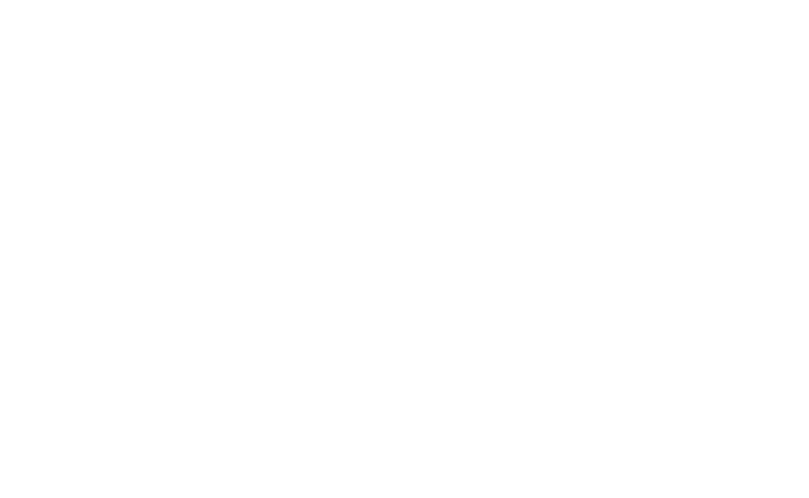
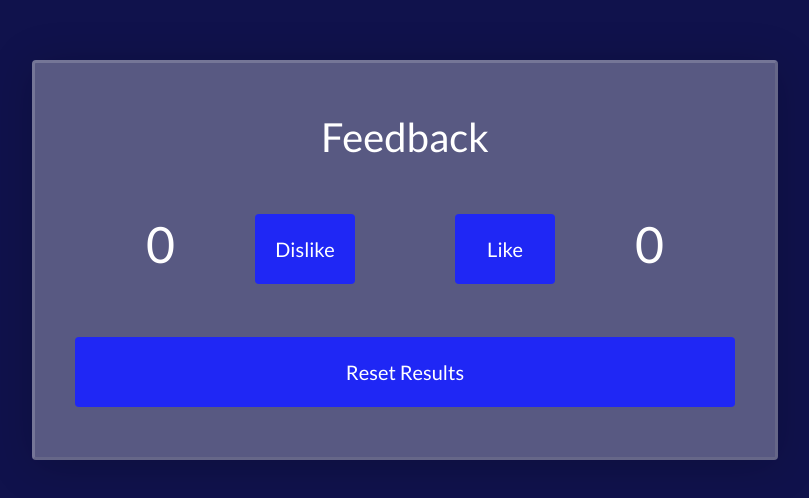
Before and after one commit to TaniaNovikova/42-2_REACT, a React (Create React App) app: page / in a window 1280 px wide. Shown: the part 140-638 px from the top of the page, without its empty margins (235-1044 px from the left). Built offline with nearby package versions, Linux system fonts and the light colour scheme.

Commit message:
Homework04 Feedback

```diff
--- a/src/App.jsx
+++ b/src/App.jsx
@@ -4,7 +4,7 @@
 // import Lesson04 from "./lessons/Lesson04/Lesson04";
 
 // import Homework02 from "./homeworks/Homework02/Homework02";
-// import Homework04 from "./homeworks/Homework04/Homework04"
+import Homework04 from "./homeworks/Homework04/Homework04"
 
 // import Consult02 from "./consultations/Consult02/Consult02";
 
@@ -15,7 +15,7 @@
       {/* <Lesson03/> */}
       {/* <Lesson04/> */}
       {/* <Homework02 /> */}
-      {/* <Homework04/> */}
+      <Homework04/>
       {/* <Consult02 /> */}
     </div>
   );
--- /dev/null
+++ b/src/components/Feedback/Feedback.jsx
@@ -0,0 +1,54 @@
+import "./styles.css";
+import Button from "../Button/Button";
+import { useState } from "react";
+
+function Feedback() {
+  const [likes, setLikes] = useState(0);
+
+  const likesIncrement = () => {
+    setLikes((likes) => likes + 1);
+  };
+
+  const [dislikes, setDislikes] = useState(0);
+
+  const dislikesIncrement = () => {
+    setDislikes((dislikes) => dislikes + 1);
+  };
+
+  const resetAllResults = () => {
+    setLikes(0);
+    setDislikes(0);
+  };
+  return (
+    <div className="feedback-wrapper">
+      <div className="title">Feedback</div>
+      <div className="likes-dislikes-wrapper">
+        <div className="result-wrapper">{dislikes}</div>
+
+        <div className="likes-dislikes-buttons-wrapper">
+          <div className="button-control">
+            <Button
+              className="likes-dislikes-button"
+              name="Dislike"
+              onClick={dislikesIncrement}
+            />
+          </div>
+          <div className="button-control">
+            <Button
+              className="likes-dislikes-button"
+              name="Like"
+              onClick={likesIncrement}
+            />
+          </div>
+        </div>
+        <div className="result-wrapper likes">{likes}</div>
+      </div>
+      <Button
+        className="reset-button"
+        name="Reset Results"
+        onClick={resetAllResults}
+      />
+    </div>
+  );
+}
+export default Feedback;
--- /dev/null
+++ b/src/components/Feedback/styles.css
@@ -0,0 +1,57 @@
+@import url("https://fonts.googleapis.com/css2?family=Lato:ital,wght@0,100;0,300;0,400;0,700;0,900;1,100;1,300;1,400;1,700;1,900&display=swap");
+
+.feedback-wrapper {
+  display: flex;
+  flex-direction: column;
+  justify-content: space-between;
+
+  min-width: 600px;
+  width: fit-content;
+  height: 400px;
+  border: 3px outset rgba(255, 255, 255, 0.176);
+  border-radius: 4px;
+  padding: 50px 40px;
+  background-color: rgb(255, 255, 255, 0.3);
+  box-shadow: 0 5px 45px rgba(0, 0, 0, 0.2);
+
+  color: rgba(255, 255, 255, 1);
+  font-family: Lato, Helvetica, sans-serif;
+  font-weight: 400;
+}
+
+.title {
+  display: flex;
+  justify-content: center;
+  font-size: 40px;
+}
+
+.likes-dislikes-wrapper {
+  display: flex;
+  justify-content: space-between;
+  gap: 80px;
+  width: 100%;
+}
+
+.likes-dislikes-buttons-wrapper {
+  display: flex;
+  justify-content: space-between;
+  width: 300px;
+  gap: 80px;
+}
+
+.result-wrapper {
+  width: fit-content;
+  display: flex;
+  justify-content: flex-end;
+  min-width: 100px;
+  font-size: 50px;
+  font-weight: 400;
+}
+
+.likes {
+  justify-content: flex-start;
+}
+
+.button-control {
+  width: 100px;
+}
--- /dev/null
+++ b/src/homeworks/Homework04/Homework04.jsx
@@ -0,0 +1,10 @@
+import Feedback from "../../components/Feedback/Feedback";
+import "./styles.css"
+
+function Homework04() {
+  return (
+  <div className="homework04-wrapper">
+   <Feedback/>
+  </div>)
+}
+export default Homework04;
--- /dev/null
+++ b/src/homeworks/Homework04/styles.css
@@ -0,0 +1,9 @@
+.homework04-wrapper {
+  display: flex;
+  flex-direction: column;
+  align-items: center;
+  justify-content: center;
+  width: 100%;
+  flex: 1;
+  background-color: #10124c;
+}
```
